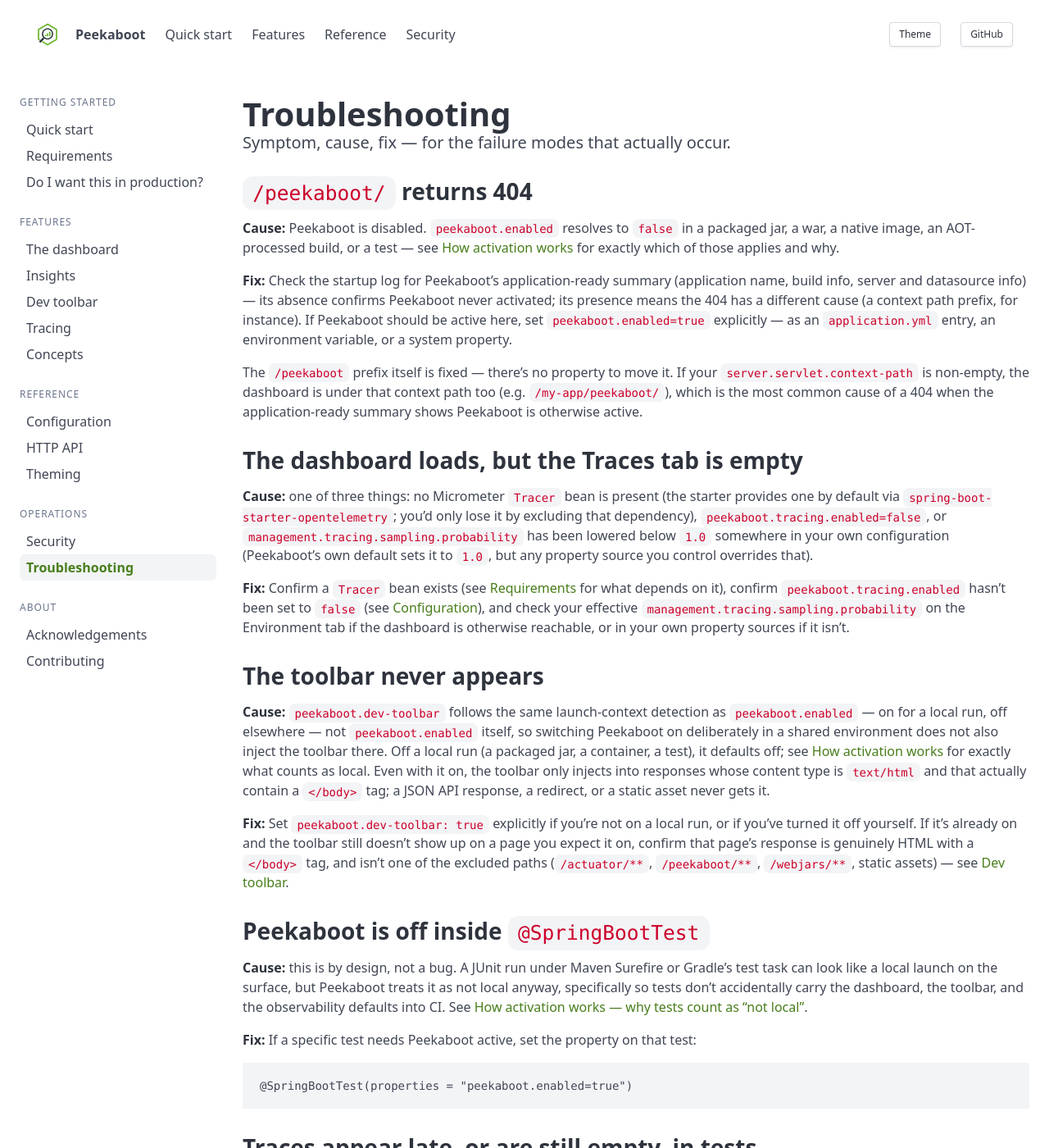
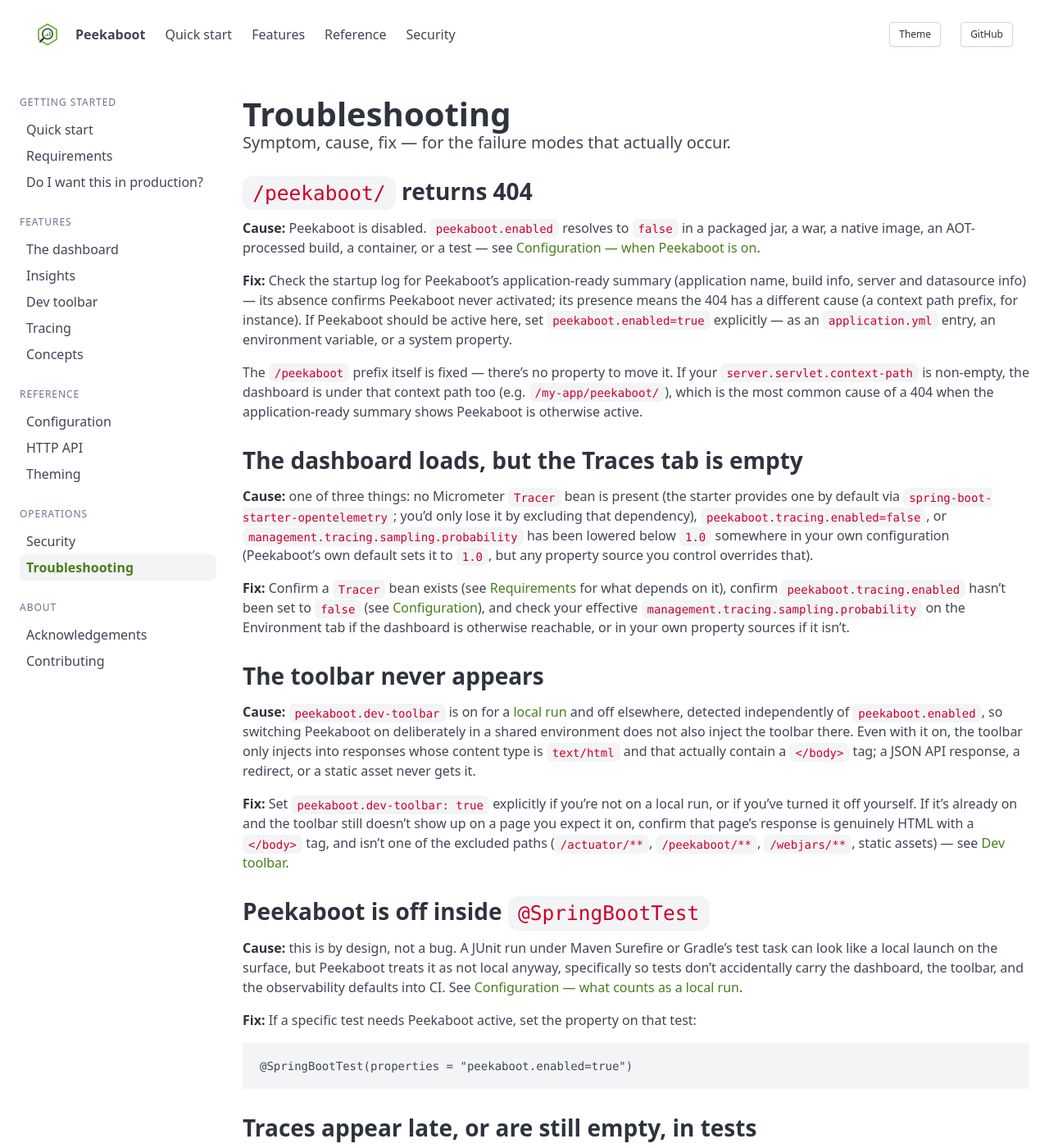
Before and after one commit to peekaboot-org/peekaboot-org.github.io, a Jekyll site: the page built from docs/troubleshooting.md, in a window 1280 px wide and 1400 px high. Shown: the whole window at 82% size. Built offline with Jekyll 4.4.1, drawn with Linux system fonts in a browser that asks for light colours; some of the changed text lies outside the part shown.

Commit message:
docs(troubleshooting): retarget the activation links, shorten the masked-values case

```diff
--- a/docs/troubleshooting.md
+++ b/docs/troubleshooting.md
@@ -7,9 +7,9 @@
 ## `/peekaboot/` returns 404
 
 **Cause:** Peekaboot is disabled. `peekaboot.enabled` resolves to `false` in a packaged
-jar, a war, a native image, an AOT-processed build, or a test &mdash; see [How activation
-works]({{ '/docs/how-activation-works/' | relative_url }}) for exactly which of those
-applies and why.
+jar, a war, a native image, an AOT-processed build, a container, or a test &mdash; see
+[Configuration &mdash; when Peekaboot is
+on]({{ '/docs/configuration/' | relative_url }}#when-peekaboot-is-on).
 
 **Fix:** Check the startup log for Peekaboot's application-ready summary (application
 name, build info, server and datasource info) &mdash; its absence confirms Peekaboot
@@ -40,12 +40,10 @@
 
 ## The toolbar never appears
 
-**Cause:** `peekaboot.dev-toolbar` follows the same launch-context detection as
-`peekaboot.enabled` &mdash; on for a local run, off elsewhere &mdash; not
-`peekaboot.enabled` itself, so switching Peekaboot on deliberately in a shared environment
-does not also inject the toolbar there. Off a local run (a packaged jar, a container, a
-test), it defaults off; see [How activation works]({{ '/docs/how-activation-works/' | relative_url }})
-for exactly what counts as local. Even with it on, the toolbar only injects into
+**Cause:** `peekaboot.dev-toolbar` is on for a [local
+run]({{ '/docs/configuration/' | relative_url }}#local-run) and off elsewhere, detected
+independently of `peekaboot.enabled`, so switching Peekaboot on deliberately in a shared
+environment does not also inject the toolbar there. Even with it on, the toolbar only injects into
 responses whose content type is `text/html` and that actually contain a `</body>` tag; a
 JSON API response, a redirect, or a static asset never gets it.
 
@@ -60,8 +58,8 @@
 **Cause:** this is by design, not a bug. A JUnit run under Maven Surefire or Gradle's test
 task can look like a local launch on the surface, but Peekaboot treats it as not local
 anyway, specifically so tests don't accidentally carry the dashboard, the toolbar, and the
-observability defaults into CI. See [How activation works &mdash; why tests count as "not
-local"]({{ '/docs/how-activation-works/' | relative_url }}#why-tests-count-as-not-local).
+observability defaults into CI. See [Configuration &mdash; what counts as a local
+run]({{ '/docs/configuration/' | relative_url }}#local-run).
 
 **Fix:** If a specific test needs Peekaboot active, set the property on that test:
 
@@ -71,14 +69,15 @@
 
 ## Traces appear late, or are still empty, in tests
 
-**Cause:** the OpenTelemetry SDK's `BatchSpanProcessor` batches and delays span export by
-default &mdash; 5 seconds. A test that queries `/peekaboot/api/traces/**` immediately
+**Cause:** Spring Boot batches span export (5 s by default). A test that queries
+`/peekaboot/api/traces/**` immediately
 after making a request can run before the span has actually reached Peekaboot's trace
 store, independent of whether tracing itself is working. This doesn't apply if your test
 profile sets `peekaboot.dev-toolbar: true` explicitly &mdash; detection alone never turns
 it on inside a test JVM, see [Peekaboot is off inside `@SpringBootTest`](#peekaboot-is-off-inside-springboottest)
 above &mdash; since Peekaboot's own dev-toolbar default then shortens the delay to 200ms
-(see [Auto-configured defaults]({{ '/docs/auto-configured-defaults/' | relative_url }})),
+(see [Configuration &mdash; what Peekaboot
+sets]({{ '/docs/configuration/' | relative_url }}#what-peekaboot-sets-in-your-application)),
 though even that can be too slow for a test that reads the trace store immediately.
 
 **Fix:** Shorten the export delay for the test profile:
@@ -138,10 +137,9 @@
 
 **Fix:** Raise `peekaboot.tracing.max-spans-per-trace`, not the query-count thresholds
 below it &mdash; lowering those doesn't fix an undercount, it just makes the (still wrong)
-number trigger a warning sooner. See [Configuration &mdash; `max-spans-per-trace`
-deserves more than a table
-row]({{ '/docs/configuration/' | relative_url }}#max-spans-per-trace-deserves-more-than-a-table-row)
-for the full mechanics and a worked example.
+number trigger a warning sooner. See [Configuration &mdash; query-heavy
+application]({{ '/docs/configuration/' | relative_url }}#query-heavy-application) for a
+worked example.
 
 ## Values show as `******` and I need to see them
 
@@ -151,15 +149,10 @@
 &mdash; see [Security &mdash; masking]({{ '/docs/security/' | relative_url }}#masking) for
 the full list of what's covered.
 
-If it's the Environment or Config tab specifically and **every** value is `******`, not
-just ones that look like secrets, the likelier cause is different: you're off a local run.
-`management.endpoint.env.show-values`/`.configprops.show-values` are only set to `always`
-on a local run; off one, they're unset, Spring's own `never` default takes over, and the
-underlying Actuator endpoint returns `******` for everything before Peekaboot's masking
-engine ever sees a real value &mdash; see [Security &mdash; `show-values: always` only on
-a local run]({{ '/docs/security/' | relative_url }}#show-values-always-only-on-a-local-run).
-Setting `peekaboot.enable-unmasking` and using the toggle below does nothing for this case
-&mdash; there's no real value behind the mask to reveal.
+If **every** value on the Environment or Config tab is `******`, you're off a local run:
+Peekaboot sets `show-values: always` only on one &mdash; see [Security &mdash; `show-values:
+always` only on a local run]({{ '/docs/security/' | relative_url }}#show-values-always-only-on-a-local-run).
+`enable-unmasking` does nothing for this case; there is no real value behind the mask.
 
 **Fix (recognisable-secret masking):** Set `peekaboot.enable-unmasking: true` on the
 server, then use the "Show secrets" toggle that appears on the Environment and Config tabs
```
